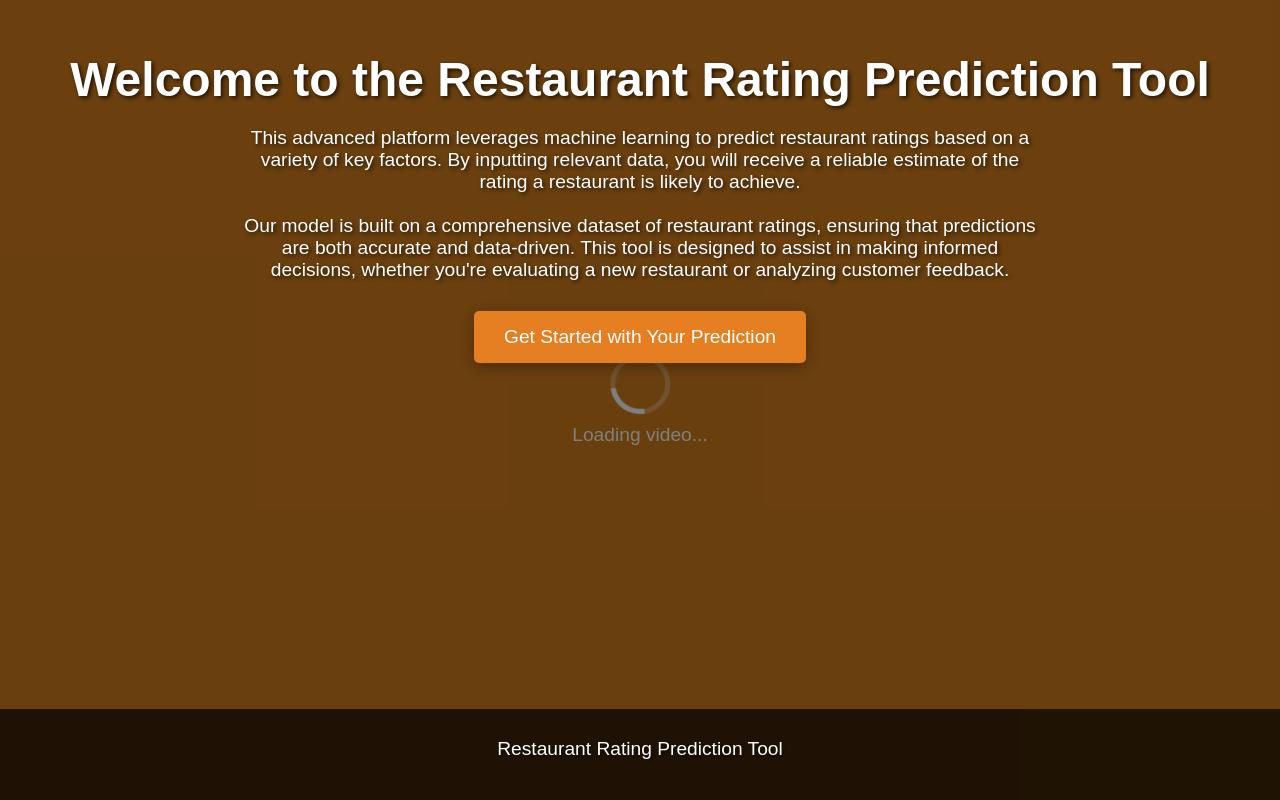
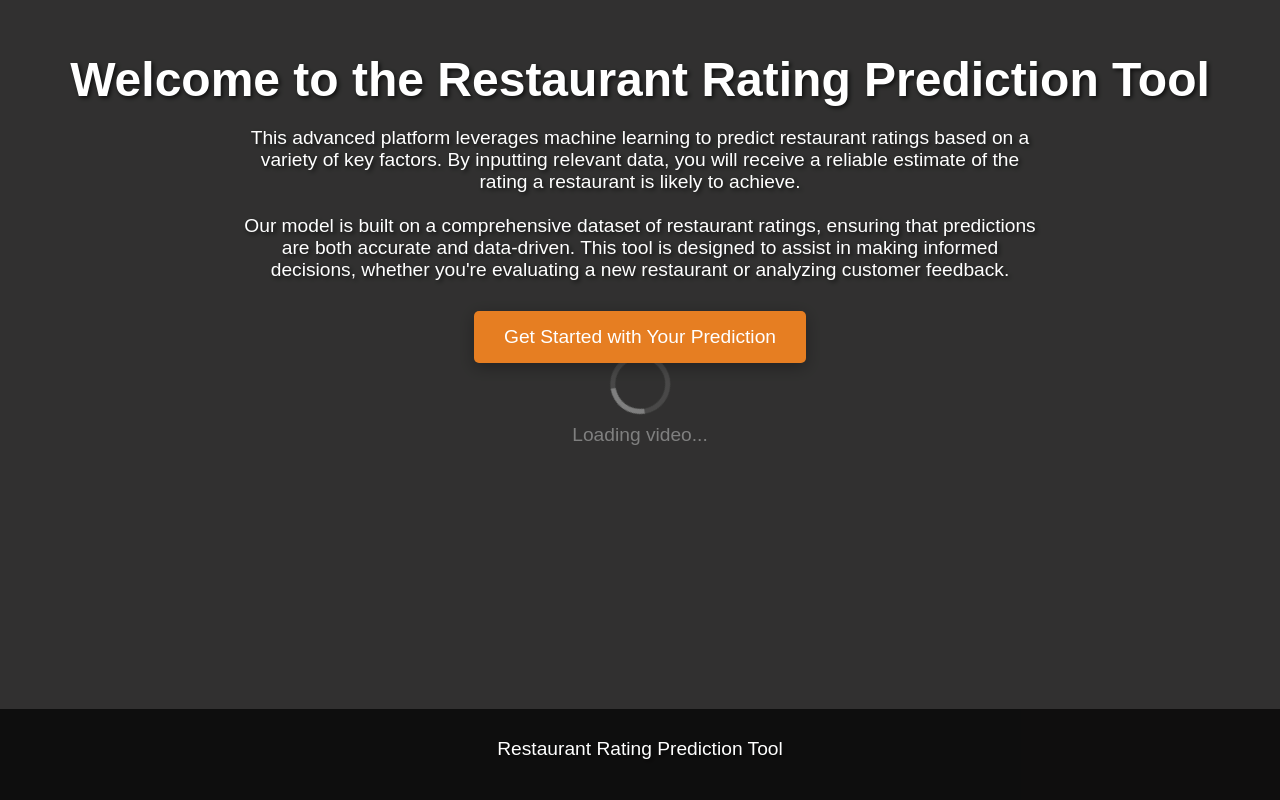
Before and after one commit to aliehhz/Restaurant_Rating_Prediction, a Flask app: page / in a window 1280 px wide. Run offline with Flask 3, Linux system fonts and the light colour scheme.

Commit message:
Updating index 4

```diff
--- a/templates/index.html
+++ b/templates/index.html
@@ -27,7 +27,7 @@
             position: absolute;
             width: 100%;
             height: 100%;
-            background-color: rgba(235, 140, 32, 0.909); /* Keeps background black if video takes time */
+            background-color: rgba(164, 163, 161, 0.598); /* Keeps background black if video takes time */
             z-index: -2;
         }
 
```
